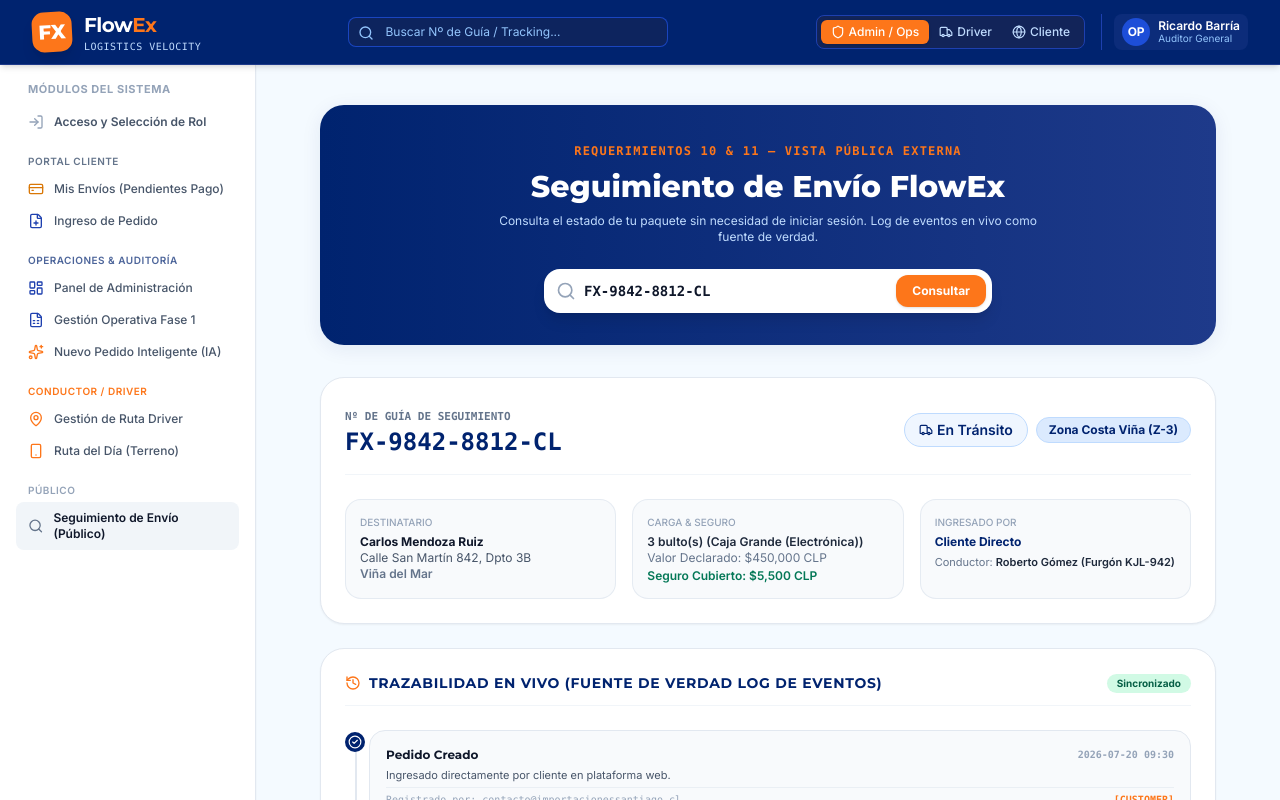
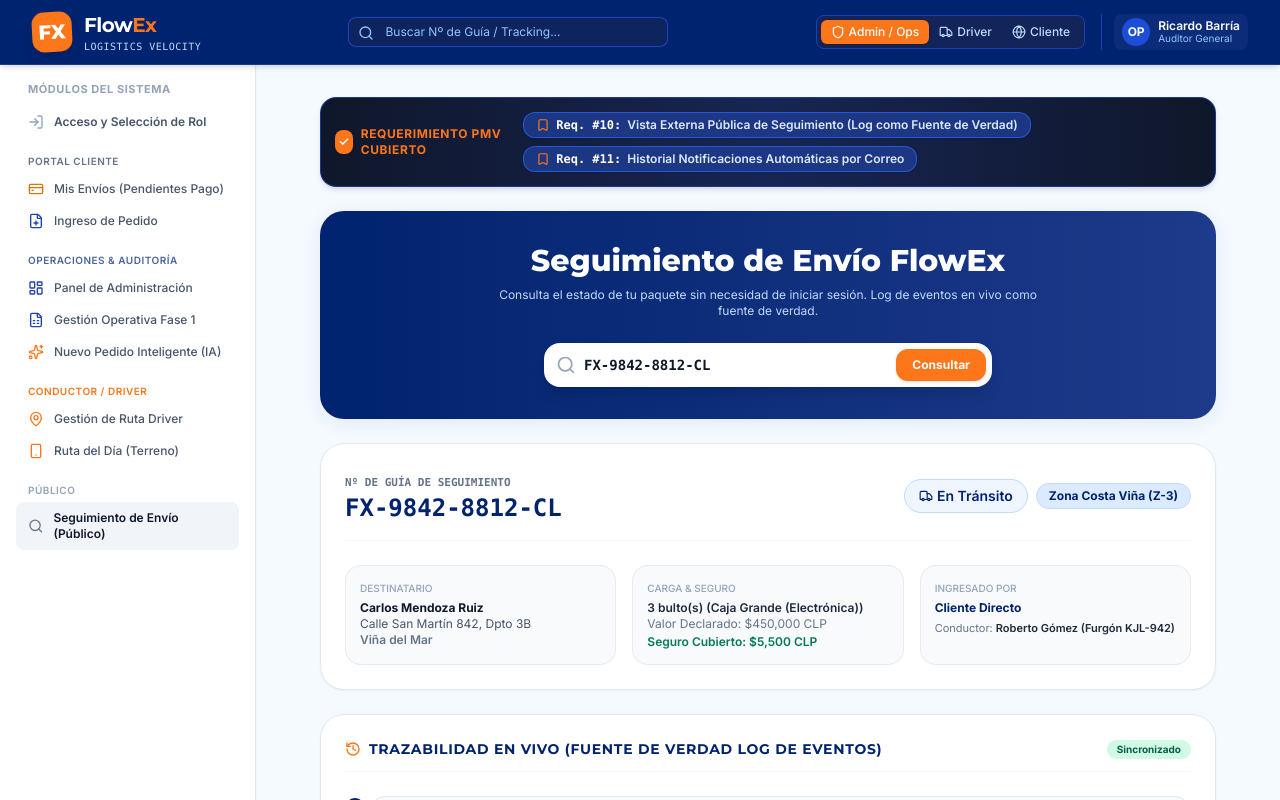
Before and after one commit to start-level-cl/Flowex-front, a React (Vite) app: page /tracking in a window 1280 px wide. Shown: the top 800 px of the page. Built offline with nearby package versions, Linux system fonts and the light colour scheme.

Commit message:
feat(ui): add prominent PMV requirement badges across all application views

```diff
--- /dev/null
+++ b/src/components/common/PMVRequirementBadge.tsx
@@ -0,0 +1,43 @@
+import React from 'react';
+import { CheckCircle2, Bookmark } from 'lucide-react';
+
+interface RequirementItem {
+  num: number;
+  title: string;
+}
+
+interface PMVRequirementBadgeProps {
+  requirements: RequirementItem[];
+}
+
+export const PMVRequirementBadge: React.FC<PMVRequirementBadgeProps> = ({ requirements }) => {
+  return (
+    <div className="bg-gradient-to-r from-slate-900 via-blue-950 to-slate-900 text-white p-3.5 rounded-2xl shadow-md border border-blue-800/80 mb-6">
+      <div className="flex flex-col sm:flex-row sm:items-center justify-between gap-2">
+
+        {/* Header Title */}
+        <div className="flex items-center space-x-2 text-xs font-bold text-flow-secondary uppercase tracking-wider">
+          <div className="w-6 h-6 bg-flow-secondary text-white rounded-lg flex items-center justify-center font-extrabold text-xs shadow-sm">
+            ✓
+          </div>
+          <span>Requerimiento PMV Cubierto</span>
+        </div>
+
+        {/* Badges List */}
+        <div className="flex flex-wrap gap-2">
+          {requirements.map((req) => (
+            <div
+              key={req.num}
+              className="inline-flex items-center bg-blue-900/90 text-blue-100 border border-blue-600/80 px-3 py-1 rounded-xl text-xs font-semibold shadow-sm hover:border-flow-secondary transition-all"
+            >
+              <Bookmark className="w-3.5 h-3.5 text-flow-secondary mr-1.5 flex-shrink-0" />
+              <span className="font-extrabold text-white mr-1.5 font-mono">Req. #{req.num}:</span>
+              <span className="text-blue-100">{req.title}</span>
+            </div>
+          ))}
+        </div>
+
+      </div>
+    </div>
+  );
+};
--- a/src/pages/LoginPage.tsx
+++ b/src/pages/LoginPage.tsx
@@ -3,6 +3,7 @@ import { useNavigate } from 'react-router-dom';
 import { Shield, Truck, User, ArrowRight, CheckCircle2, UserCheck } from 'lucide-react';
 import type { UserRole } from '../types';
 import { mockCustomerProfile } from '../data/mockData';
+import { PMVRequirementBadge } from '../components/common/PMVRequirementBadge';
 
 interface LoginPageProps {
   setRole: (role: UserRole) => void;
@@ -27,10 +28,20 @@ export const LoginPage: React.FC<LoginPageProps> = ({ setRole, setUserEmail }) =
   };
 
   return (
-    <div className="min-h-[calc(100vh-4rem)] flex flex-col justify-center py-10 px-4 sm:px-6 lg:px-8 bg-gradient-to-br from-flow-bg via-white to-blue-50/50">
+    <div className="min-h-[calc(100vh-4rem)] flex flex-col justify-center py-6 px-4 sm:px-6 lg:px-8 bg-gradient-to-br from-flow-bg via-white to-blue-50/50">
+
+      {/* PMV Requirement Banner */}
+      <div className="max-w-5xl mx-auto w-full">
+        <PMVRequirementBadge
+          requirements={[
+            { num: 1, title: 'Autenticación con Roles (Cliente, Admin, Driver)' },
+            { num: 2, title: 'Registro y Persistencia de Cliente + Identificador de Origen' }
+          ]}
+        />
+      </div>
 
       {/* Title & Brand Intro */}
-      <div className="sm:mx-auto sm:w-full sm:max-w-xl text-center mb-8">
+      <div className="sm:mx-auto sm:w-full sm:max-w-xl text-center mb-6">
         <div className="inline-flex items-center justify-center w-16 h-16 bg-flow-primary text-flow-secondary rounded-2xl shadow-xl font-headline text-3xl font-extrabold mb-3 transform -rotate-3 hover:rotate-0 transition-all">
           FX
         </div>
--- a/src/pages/admin/CreateOrderPage.tsx
+++ b/src/pages/admin/CreateOrderPage.tsx
@@ -13,6 +13,7 @@ import {
 } from 'lucide-react';
 import { coverageZonesList, getCommuneZone } from '../../data/coverageZones';
 import { mockCustomerProfile } from '../../data/mockData';
+import { PMVRequirementBadge } from '../../components/common/PMVRequirementBadge';
 
 export const CreateOrderPage: React.FC = () => {
   const navigate = useNavigate();
@@ -161,6 +162,16 @@ export const CreateOrderPage: React.FC = () => {
   return (
     <div className="max-w-4xl mx-auto space-y-6">
 
+      {/* PMV Requirement Banner */}
+      <PMVRequirementBadge
+        requirements={[
+          { num: 2, title: 'Persistencia de Cliente & Campo "Ingresado por"' },
+          { num: 3, title: 'Formulario de Pedido, Bultos, Tipo de Envío & Seguro' },
+          { num: 4, title: 'Zonificación Automática por Comuna' },
+          { num: 5, title: 'Pasarela de Pago Integrada Embebida' }
+        ]}
+      />
+
       {/* Header */}
       <div className="flex items-center justify-between bg-white p-6 rounded-2xl border border-slate-200 shadow-sm">
         <div className="flex items-center space-x-3">
@@ -168,10 +179,7 @@ export const CreateOrderPage: React.FC = () => {
             <ArrowLeft className="w-4 h-4 text-slate-700" />
           </button>
           <div>
-            <span className="text-[10px] font-bold text-flow-primary uppercase tracking-wider bg-blue-50 px-2 py-0.5 rounded-md">
-              Requerimientos 2, 3 y 4
-            </span>
-            <h1 className="text-xl font-headline font-bold text-slate-900 mt-1">
+            <h1 className="text-xl font-headline font-bold text-slate-900">
               Ingreso de Pedido con Zonificación
             </h1>
           </div>
--- a/src/pages/admin/DashboardPage.tsx
+++ b/src/pages/admin/DashboardPage.tsx
@@ -9,6 +9,7 @@ import {
 import { mockOrders } from '../../data/mockData';
 import type { Order, OrderStatus } from '../../types';
 import { StatusBadge } from '../../components/common/StatusBadge';
+import { PMVRequirementBadge } from '../../components/common/PMVRequirementBadge';
 
 export const DashboardPage: React.FC = () => {
   const navigate = useNavigate();
@@ -93,16 +94,22 @@ export const DashboardPage: React.FC = () => {
   return (
     <div className="space-y-6">
 
+      {/* PMV Requirement Banner */}
+      <PMVRequirementBadge
+        requirements={[
+          { num: 4, title: 'Zonificación Automática Visible al Asignar Conductor' },
+          { num: 8, title: 'Panel de Administración Limpio sin Dashboard Analítico' },
+          { num: 9, title: 'Registro de Eventos (Log) por Usuario y Rol' }
+        ]}
+      />
+
       {/* Header Panel Operativo */}
       <div className="flex flex-col md:flex-row md:items-center justify-between gap-4 bg-white p-6 rounded-2xl border border-slate-200 shadow-sm">
         <div>
-          <span className="text-[11px] font-bold text-flow-primary uppercase tracking-wider bg-blue-50 px-2.5 py-1 rounded-full border border-blue-100">
-            Requerimientos 8 & 9
-          </span>
-          <h1 className="text-2xl font-headline font-bold text-slate-900 mt-1">
+          <h1 className="text-2xl font-headline font-bold text-slate-900">
             Panel de Administración Operativo
           </h1>
-          <p className="text-xs text-slate-600">
+          <p className="text-xs text-slate-600 mt-1">
             Tabla limpia de pedidos, zonificación automática, asignación de conductor y registro de eventos por usuario.
           </p>
         </div>
--- a/src/pages/admin/OperationsPage.tsx
+++ b/src/pages/admin/OperationsPage.tsx
@@ -10,6 +10,7 @@ import {
 import { mockOrders } from '../../data/mockData';
 import type { Order, OrderStatus } from '../../types';
 import { StatusBadge } from '../../components/common/StatusBadge';
+import { PMVRequirementBadge } from '../../components/common/PMVRequirementBadge';
 
 export const OperationsPage: React.FC = () => {
   const [orders, setOrders] = useState<Order[]>(mockOrders);
@@ -47,6 +48,14 @@ export const OperationsPage: React.FC = () => {
 
   return (
     <div className="space-y-6">
+
+      {/* PMV Requirement Banner */}
+      <PMVRequirementBadge
+        requirements={[
+          { num: 8, title: 'Panel de Administración Operativo & Filtros Básicos' },
+          { num: 9, title: 'Edición de Estados & Registro de Eventos' }
+        ]}
+      />
 
       {/* Header */}
       <div className="bg-white p-6 rounded-2xl border border-slate-200 shadow-sm flex flex-col md:flex-row md:items-center justify-between gap-4">
--- a/src/pages/customer/CustomerOrdersPage.tsx
+++ b/src/pages/customer/CustomerOrdersPage.tsx
@@ -12,6 +12,7 @@ import {
 import { mockOrders, mockCustomerProfile } from '../../data/mockData';
 import type { Order } from '../../types';
 import { StatusBadge } from '../../components/common/StatusBadge';
+import { PMVRequirementBadge } from '../../components/common/PMVRequirementBadge';
 
 export const CustomerOrdersPage: React.FC = () => {
   const navigate = useNavigate();
@@ -23,7 +24,7 @@ export const CustomerOrdersPage: React.FC = () => {
   const [paymentSuccessToast, setPaymentSuccessToast] = useState<string | null>(null);
 
   // Filter orders for the logged customer
-  const customerOrders = orders.filter(o => o.customerEmail === customerEmail || true); // Default to all customer orders for demo
+  const customerOrders = orders.filter(o => o.customerEmail === customerEmail || true);
 
   const unpaidOrders = customerOrders.filter(o => !o.isPaid);
   const paidOrders = customerOrders.filter(o => o.isPaid);
@@ -79,6 +80,14 @@ export const CustomerOrdersPage: React.FC = () => {
 
   return (
     <div className="max-w-4xl mx-auto space-y-6">
+
+      {/* PMV Requirement Banner */}
+      <PMVRequirementBadge
+        requirements={[
+          { num: 2, title: 'Registro y Persistencia de Datos de Cliente' },
+          { num: 5, title: 'Pasarela de Pago Integrada (Filtro Envíos Pendientes por Pagar)' }
+        ]}
+      />
 
       {/* Toast Notification */}
       {paymentSuccessToast && (
--- a/src/pages/driver/DailyRoutePage.tsx
+++ b/src/pages/driver/DailyRoutePage.tsx
@@ -11,6 +11,7 @@ import {
 import { mockOrders } from '../../data/mockData';
 import type { Order, OrderStatus } from '../../types';
 import { StatusBadge } from '../../components/common/StatusBadge';
+import { PMVRequirementBadge } from '../../components/common/PMVRequirementBadge';
 
 export const DailyRoutePage: React.FC = () => {
   const currentDriverEmail = localStorage.getItem('flowex_user_email') || 'rgomez@flowex.cl';
@@ -78,6 +79,15 @@ export const DailyRoutePage: React.FC = () => {
   return (
     <div className="max-w-2xl mx-auto space-y-6">
 
+      {/* PMV Requirement Banner */}
+      <PMVRequirementBadge
+        requirements={[
+          { num: 6, title: 'Ruta del Día Automática (Pagados + Pendientes)' },
+          { num: 7, title: 'Cambio de Estado Directo en Terreno (Vista Simple)' },
+          { num: 11, title: 'Disparo Automático de Notificaciones por Correo' }
+        ]}
+      />
+
       {/* Toast Notification Alert */}
       {notificationToast && (
         <div className="bg-emerald-600 text-white p-4 rounded-2xl shadow-xl flex items-center justify-between text-xs font-semibold animate-pulse">
@@ -93,9 +103,6 @@ export const DailyRoutePage: React.FC = () => {
       <div className="bg-white p-6 rounded-2xl border border-slate-200 shadow-sm space-y-3">
         <div className="flex justify-between items-start">
           <div>
-            <span className="text-[10px] font-bold text-flow-secondary uppercase tracking-wider bg-orange-50 px-2.5 py-0.5 rounded-full border border-orange-200">
-              Requerimientos 6, 7 & 11
-            </span>
             <h1 className="text-xl font-headline font-bold text-slate-900 mt-1">
               Ruta del Día (Vista Conductor)
             </h1>
--- a/src/pages/driver/RouteDispatchPage.tsx
+++ b/src/pages/driver/RouteDispatchPage.tsx
@@ -2,6 +2,7 @@ import React, { useState } from 'react';
 import { useNavigate } from 'react-router-dom';
 import { Truck, Navigation, Phone, ArrowRight } from 'lucide-react';
 import { mockOrders } from '../../data/mockData';
+import { PMVRequirementBadge } from '../../components/common/PMVRequirementBadge';
 
 export const RouteDispatchPage: React.FC = () => {
   const navigate = useNavigate();
@@ -13,6 +14,14 @@ export const RouteDispatchPage: React.FC = () => {
 
   return (
     <div className="space-y-6">
+
+      {/* PMV Requirement Banner */}
+      <PMVRequirementBadge
+        requirements={[
+          { num: 4, title: 'Zonificación Automática Asignada al Driver' },
+          { num: 6, title: 'Generación Automática de Ruta del Día (Pagados + Pendientes)' }
+        ]}
+      />
 
       {/* Driver Header Banner */}
       <div className="bg-white p-6 rounded-2xl border border-slate-200 shadow-sm flex flex-col md:flex-row md:items-center justify-between gap-4">
--- a/src/pages/public/TrackingPage.tsx
+++ b/src/pages/public/TrackingPage.tsx
@@ -4,6 +4,7 @@ import { Search, Mail, CheckCircle2, History } from 'lucide-react';
 import { mockOrders } from '../../data/mockData';
 import type { Order } from '../../types';
 import { StatusBadge } from '../../components/common/StatusBadge';
+import { PMVRequirementBadge } from '../../components/common/PMVRequirementBadge';
 
 export const TrackingPage: React.FC = () => {
   const [searchParams, setSearchParams] = useSearchParams();
@@ -28,14 +29,19 @@ export const TrackingPage: React.FC = () => {
   };
 
   return (
-    <div className="max-w-4xl mx-auto space-y-8 py-4">
+    <div className="max-w-4xl mx-auto space-y-6 py-2">
+
+      {/* PMV Requirement Banner */}
+      <PMVRequirementBadge
+        requirements={[
+          { num: 10, title: 'Vista Externa Pública de Seguimiento (Log como Fuente de Verdad)' },
+          { num: 11, title: 'Historial Notificaciones Automáticas por Correo' }
+        ]}
+      />
 
       {/* Search Header Banner */}
       <div className="bg-gradient-to-r from-flow-primary to-blue-900 text-white p-8 rounded-3xl shadow-flow text-center space-y-4 relative overflow-hidden">
         <div className="max-w-xl mx-auto space-y-2">
-          <span className="text-xs font-mono tracking-widest text-flow-secondary uppercase font-bold">
-            Requerimientos 10 & 11 — Vista Pública Externa
-          </span>
           <h1 className="text-3xl font-headline font-extrabold">Seguimiento de Envío FlowEx</h1>
           <p className="text-xs text-blue-200">
             Consulta el estado de tu paquete sin necesidad de iniciar sesión. Log de eventos en vivo como fuente de verdad.
```
